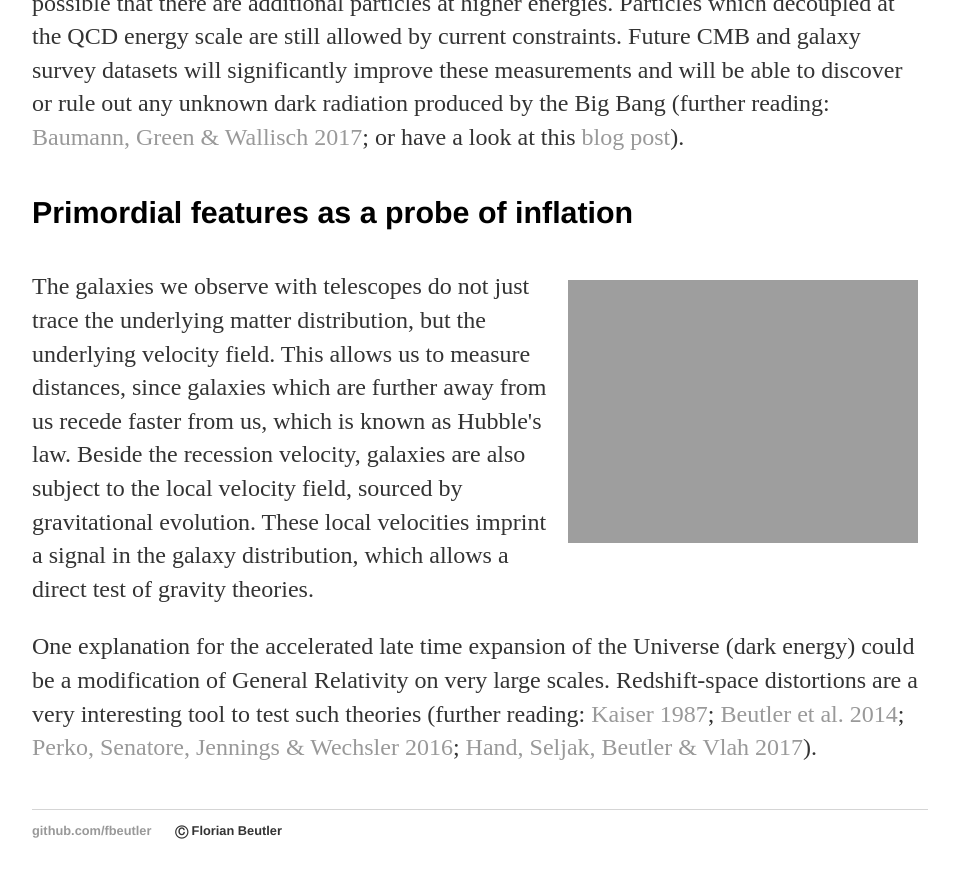
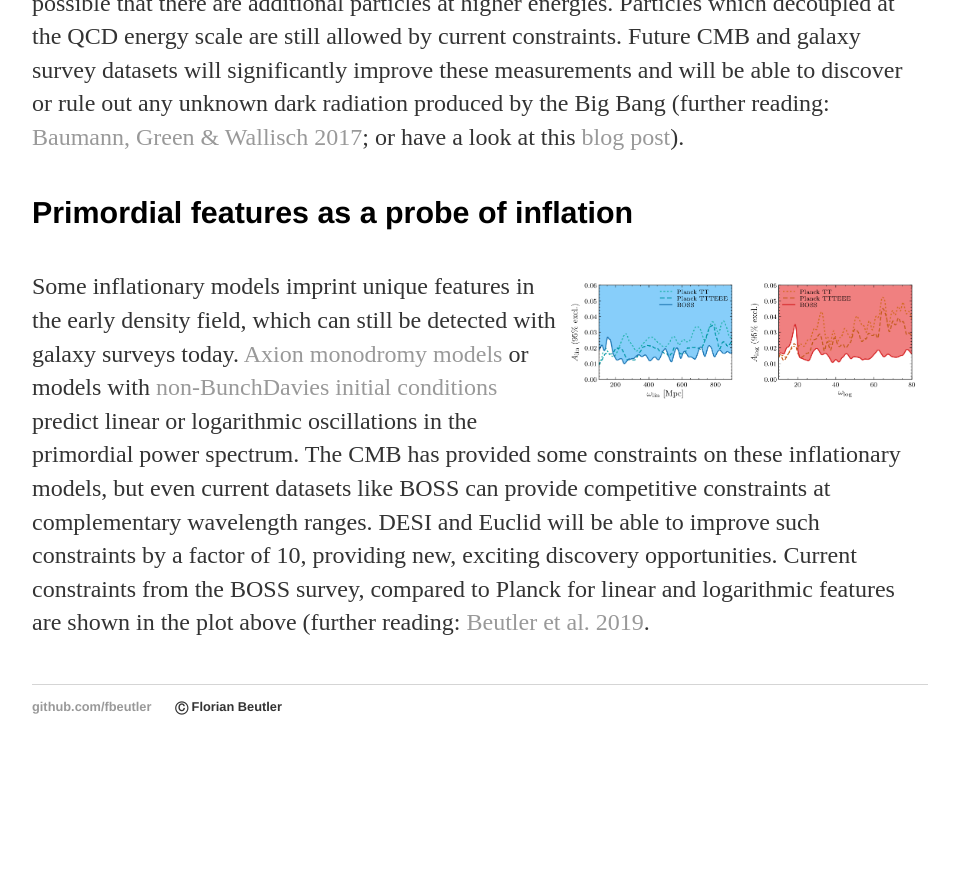
Before and after one commit to fbeutler/fbeutler.github.io, a Jekyll site: the page built from research/projects.html, in a window 1280 px wide and 900 px high, scrolled down 5235 px. Shown: the top 878 px of the window, without its empty margins (160-1119 px from the left). Built offline with Jekyll 4.4.1, drawn with Linux system fonts in a browser that asks for light colours; after the commit the page ends 6011 px from its top, so only the background shows below that.

Commit message:
Update projects.html

```diff
--- a/research/projects.html
+++ b/research/projects.html
@@ -165,19 +165,16 @@ pattern. Therefore by statistically analyzing the matter distribution in the Uni
   <div class="post">
     <h4>Primordial features as a probe of inflation</h4>
 
-    <img src="/static/lin+log_data_bao+cmb_10+1.pdf" alt="IMAGE OF BOSS and PLANCK PRIMORDIAL FEATURE CONSTRAINTS" width="350" align="right" style="padding:10px">
+    <img src="/static/lin+log_data_bao+cmb_10+1.png" alt="IMAGE OF BOSS and PLANCK PRIMORDIAL FEATURE CONSTRAINTS" width="350" align="right" style="padding:10px">
     <p>
-      The galaxies we observe with telescopes do not just trace the underlying matter distribution, but the underlying velocity field.
-      This allows us to measure distances, since galaxies which are further away from us recede faster from us, which is known as Hubble's law.
-      Beside the recession velocity, galaxies are also subject to the local velocity field, sourced by gravitational evolution.
-      These local velocities imprint a signal in the galaxy distribution, which allows a direct test of gravity theories.
-    </p>
-
-    <p>
-      One explanation for the accelerated late time expansion of the Universe (dark energy) could be a modification of General Relativity
-      on very large scales. Redshift-space distortions are a very interesting tool to test such theories (further reading: <a
-      href="http://adsabs.harvard.edu/abs/1987MNRAS.227....1K" target="_blank">Kaiser 1987</a>; <a href="https://arxiv.org/abs/1312.4611v2"
-      target="_blank">Beutler et al. 2014</a>; <a href="https://arxiv.org/abs/1610.09321v1" target="_blank">Perko, Senatore, Jennings & Wechsler 2016</a>; <a href="https://arxiv.org/abs/1706.02362v1" target="_blank">Hand, Seljak, Beutler & Vlah 2017</a>).
+      Some inflationary models imprint unique features in the early density field, which can still be detected with galaxy surveys today.
+      <a href="https://arxiv.org/abs/0803.3085" target="_blank">Axion monodromy models</a> or models with
+      <a href="https://arxiv.org/abs/hep-th/0005209" target="_blank">non-BunchDavies initial
+      conditions</a> predict linear or logarithmic oscillations in the primordial power spectrum. The CMB has provided some constraints
+      on these inflationary models, but even current datasets like BOSS can provide competitive constraints at complementary wavelength ranges.
+      DESI and Euclid will be able to improve such constraints by a factor of 10, providing new, exciting discovery opportunities. Current
+      constraints from the BOSS survey, compared to Planck for linear and logarithmic features are shown in the plot above (further reading:
+      <a href="https://arxiv.org/abs/1906.08758" target="_blank">Beutler et al. 2019</a>.
     </p>
   </div>
 </div>
```
